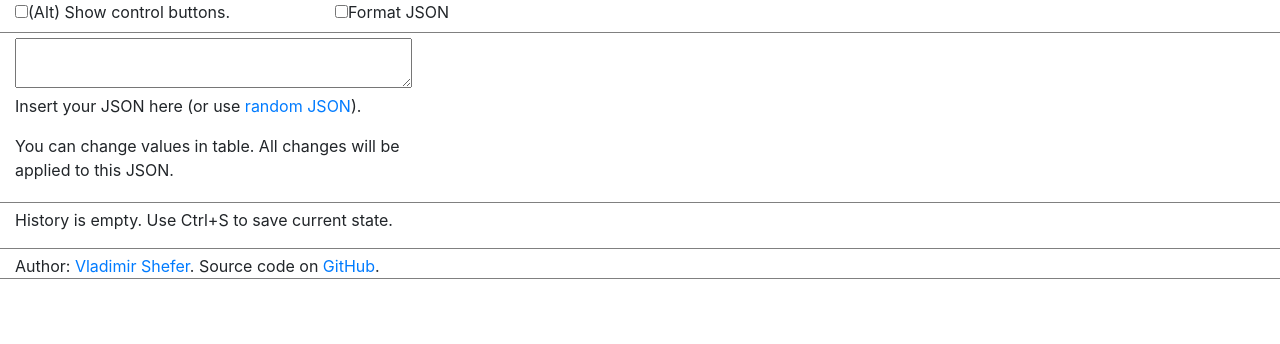
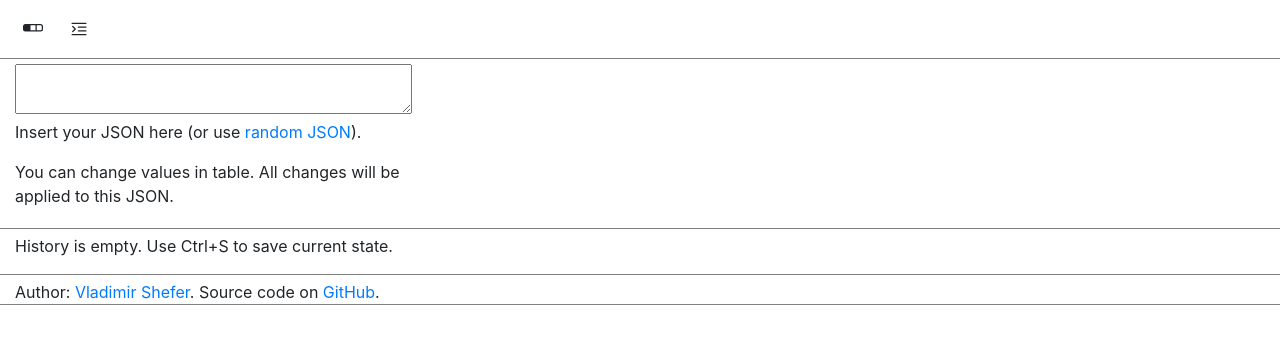
Before and after one commit to vladimirshefer/json2table, a Vue app: page / in a window 1280 px wide. Shown: the top 344 px of the page. Built offline with nearby package versions, Linux system fonts and the light colour scheme.

Commit message:
Use toggle buttons instead of checkboxes

```diff
--- a/src/App.vue
+++ b/src/App.vue
@@ -1,14 +1,10 @@
 <template>
   <div class="container-fluid" id="app">
     <div class="row header">
-      <div class="col-3">
-        <input id="showControls" type="checkbox" v-model="showControls">
-        <label for="showControls">(Alt) Show control buttons.</label>
-      </div>
-      <div class="col-3">
-        <input id="indent" type="checkbox" v-model="indent">
-        <label for="indent">Format JSON</label>
-      </div>
+      <option-toggle-button hint="(Alt) Show control buttons." :enabled="showControls" icon-name="segmented-nav"
+                            @click="showControls = !showControls"/>
+      <option-toggle-button hint="Format JSON" :enabled="indent" icon-name="text-indent-left"
+                            @click="indent = !indent"/>
     </div>
     <div class="row">
       <div class="col-4">
@@ -46,10 +42,12 @@
 import TableArea from './components/TableArea.vue'
 import axios from "axios"
 import History from "./components/History";
+import OptionToggleButton from "./components/OptionToggleButton";
 
 export default {
   name: 'App',
   components: {
+    OptionToggleButton,
     History,
     TableArea
   },
@@ -106,4 +104,7 @@ export default {
 </style>
 
 <style scoped>
+.header { /* TODO temporary solution. remove after bootstrap nav applied*/
+  padding: 10px;
+}
 </style>
--- /dev/null
+++ b/src/components/OptionToggleButton.vue
@@ -0,0 +1,24 @@
+<template>
+  <b-button
+      :title="hint"
+      :variant="enabled?'primary':'primary-outlined'"
+      @click="$emit('click')"
+  >
+    <b-icon :icon="iconName"/>
+  </b-button>
+</template>
+
+<script>
+export default {
+  name: "OptionToggleButton",
+  props: {
+    iconName: {type: String},
+    hint: {type: String},
+    enabled: {type: Boolean}
+  }
+}
+</script>
+
+<style scoped>
+
+</style>
```
